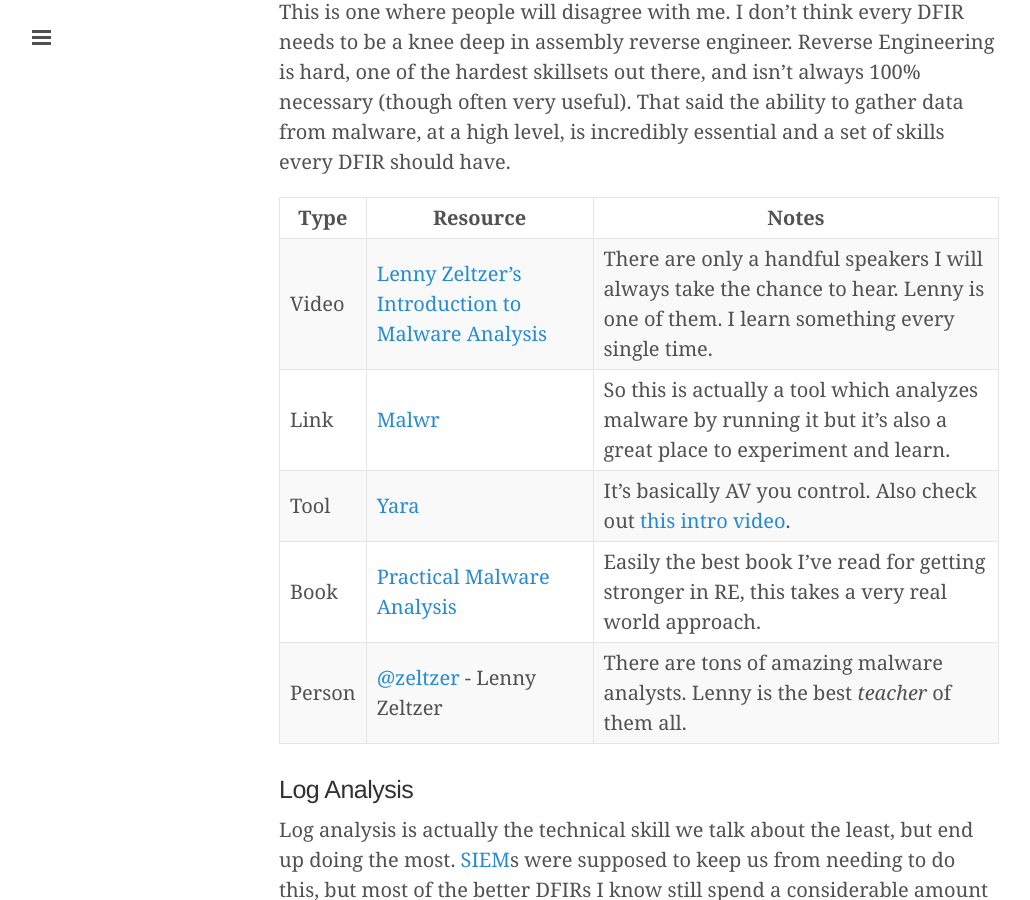
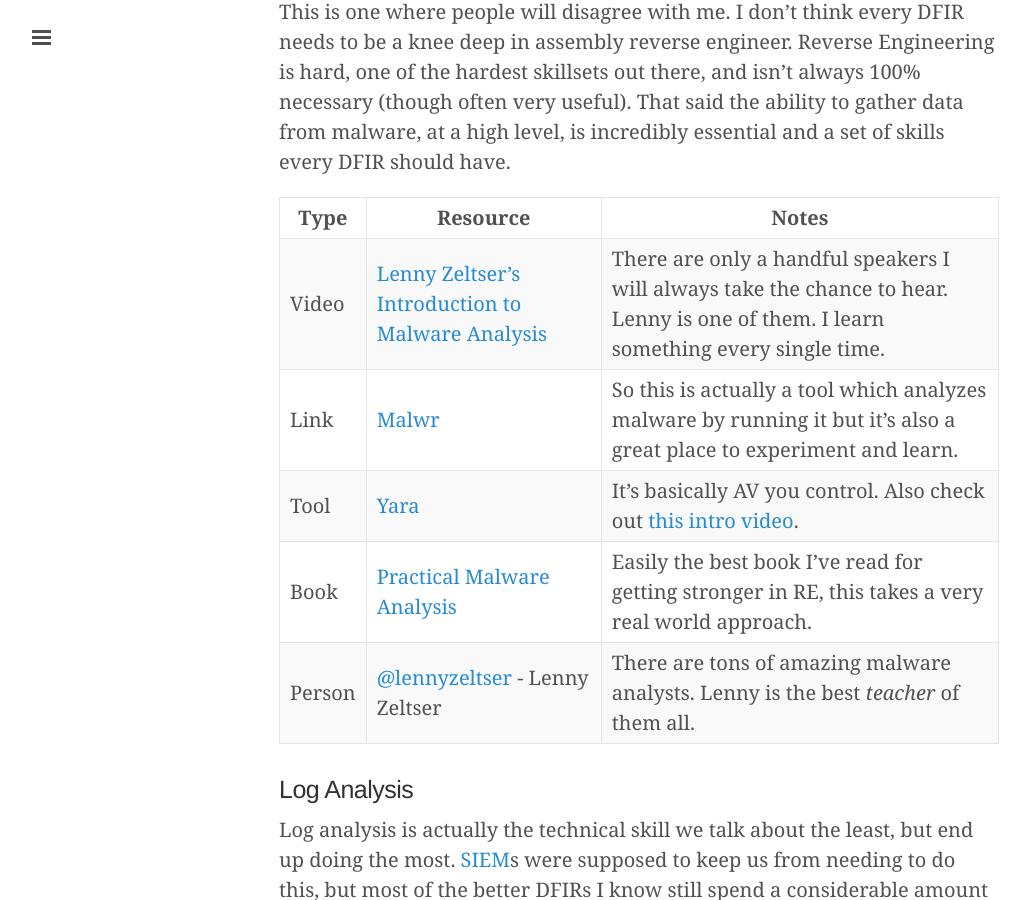
Before and after one commit to sroberts/sroberts.github.io, a Jekyll site: the page built from _posts/2016-01-11-introduction-to-dfir-the-beginning.md, in a window 1280 px wide and 900 px high, scrolled down 5477 px. Shown: the whole window, without its empty margins (1-1031 px from the left). Built offline with Jekyll 4.4.1, drawn with Linux system fonts in a browser that asks for light colours; nearby versions of some CDN libraries; comment, search, counter and statistics services are not loaded.

Commit message:
fixed lennyzeltser name mispellings

```diff
--- a/_posts/2016-01-11-introduction-to-dfir-the-beginning.md
+++ b/_posts/2016-01-11-introduction-to-dfir-the-beginning.md
@@ -93,11 +93,11 @@
 
 | Type | Resource | Notes |
 | ---- | -------- | ----- |
-| Video | [Lenny Zeltzer's Introduction to Malware Analysis](https://vimeo.com/9474345) | There are only a handful speakers I will always take the chance to hear. Lenny is one of them. I learn something every single time. |
+| Video | [Lenny Zeltser's Introduction to Malware Analysis](https://vimeo.com/9474345) | There are only a handful speakers I will always take the chance to hear. Lenny is one of them. I learn something every single time. |
 | Link | [Malwr](https://malwr.com/) | So this is actually a tool which analyzes malware by running it but it's also a great place to experiment and learn. |
 | Tool | [Yara](https://plusvic.github.io/yara/) | It's basically AV you control. Also check out [this intro video](https://www.youtube.com/watch?v=TTLuy0gx5vE). |
 | Book | [Practical Malware Analysis](http://www.amazon.com/Practical-Malware-Analysis-Dissecting-Malicious/dp/1593272901/ref=pd_sim_14_21) | Easily the best book I've read for getting stronger in RE, this takes a very real world approach. |
-| Person | [@zeltzer](https://www.twitter.com/zeltzer) - Lenny Zeltzer | There are tons of amazing malware analysts. Lenny is the best _teacher_ of them all. |
+| Person | [@lennyzeltser](https://www.twitter.com/lennyzeltser) - Lenny Zeltser | There are tons of amazing malware analysts. Lenny is the best _teacher_ of them all. |
 
 ### Log Analysis
 
```
